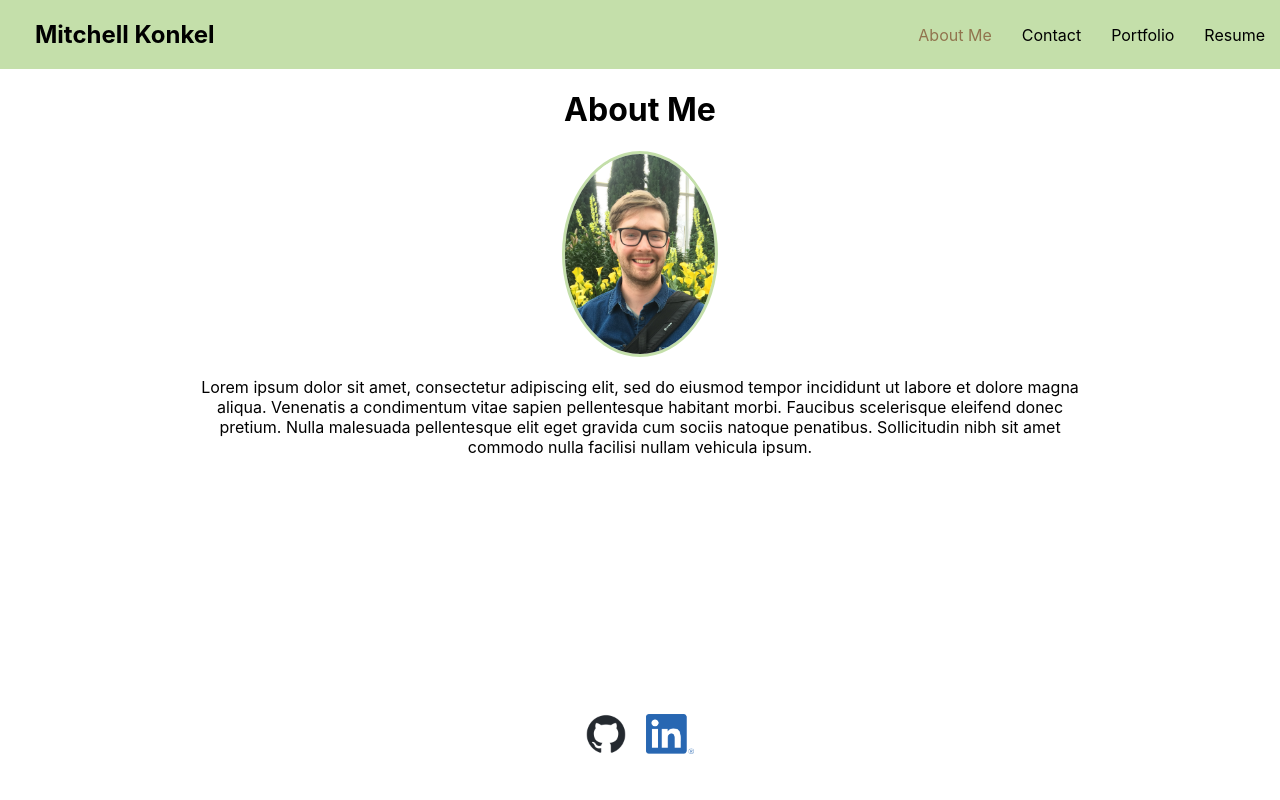
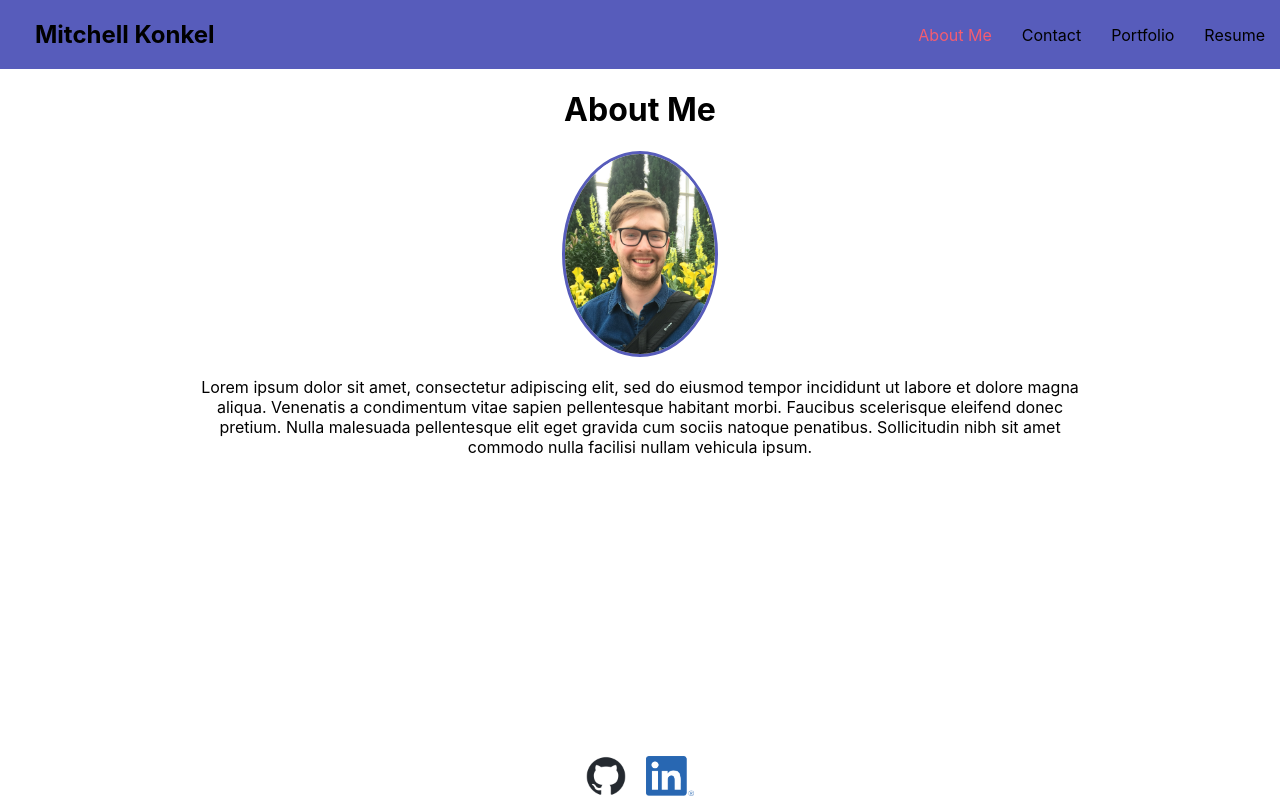
Before and after one commit to mjkonkel/portfolio-react, a React (Create React App) app: page / in a window 1280 px wide. Built offline with nearby package versions, Linux system fonts and the light colour scheme.

Commit message:
fixed footer

```diff
--- a/src/App.css
+++ b/src/App.css
@@ -1,13 +1,18 @@
 .App {
   text-align: center;
   /* background-color: var(--one); */
+  display: flex;
+  flex-direction: column;
+  min-height: 100vh;
+  justify-content: flex-start;
 }
 
 :root {
-  --one: #F5F0BB;
-  --two: #C4DFAA;
-  --three: #90C8AC;
-  --four: #91744e;
+  --one: #E29DFF;
+  --two: #575CBB;
+  /* --two: #F45C71; */
+  --three: #C8152D;
+  --four: #F45C71;
 
 }
 
@@ -23,17 +28,19 @@ opacity: .7;
 }
 
 .content-container {
-  min-height: calc(100vh - 85.88px);
+  flex-grow: 4;
 }
 
 .footer--pin {
   position: relative;
   left: 0;
   bottom: 0;
+  /* background-color: var(--two); */
 }
 
 .footer {
   margin: 0px 10px;
+
 }
 
 button {
```
